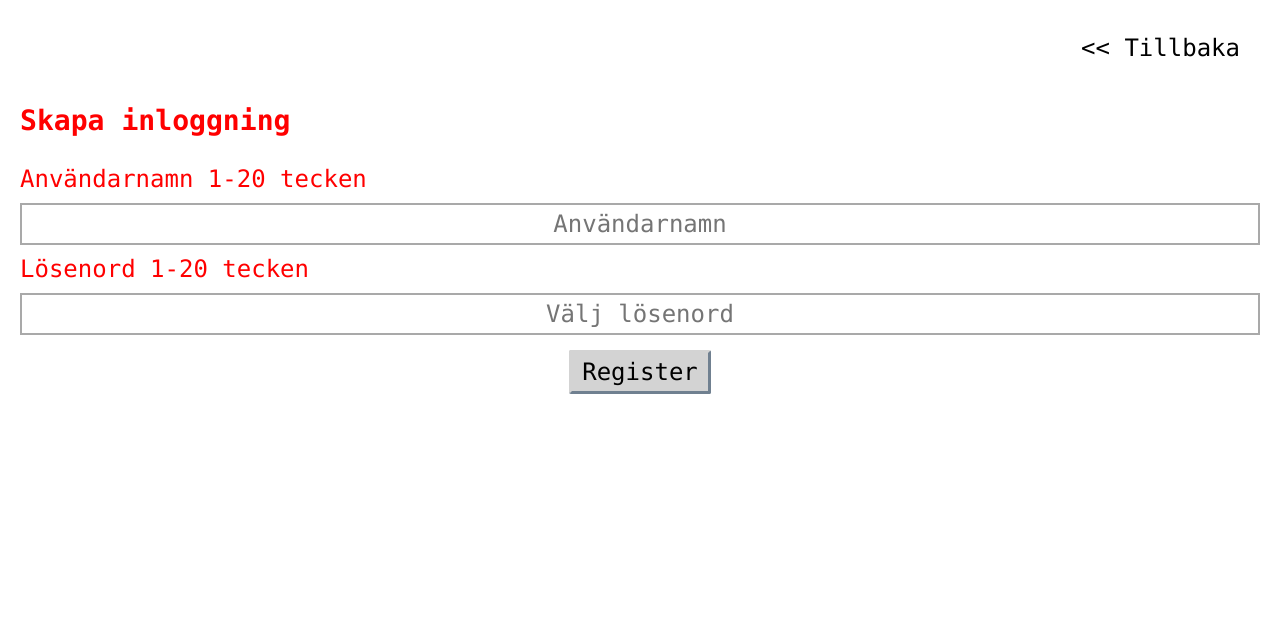
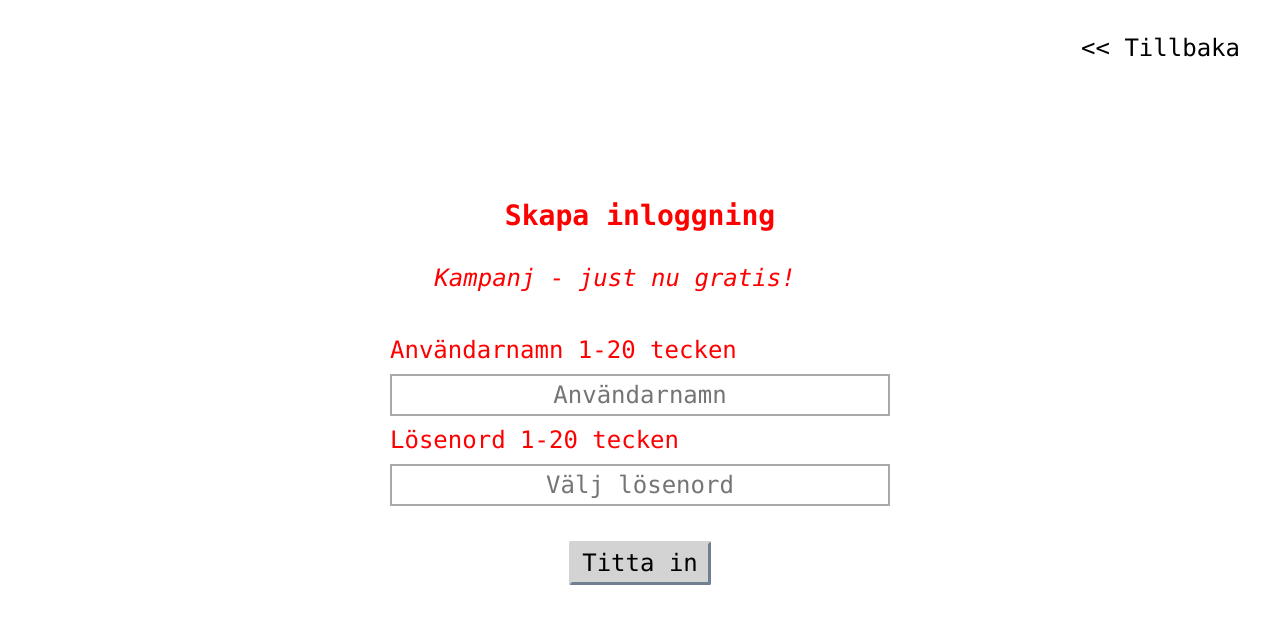
Before and after one commit to AbbeBlubb/vemharbetalat, a React (Create React App) app: page /new in a window 1280 px wide. Shown: the top 624 px of the page. Built offline with nearby package versions, Linux system fonts and the light colour scheme.

Commit message:
NewUser view

```diff
--- a/src/components/ContentWrapper.js
+++ b/src/components/ContentWrapper.js
@@ -2,8 +2,10 @@ import React from 'react';
 
 export function ContentWrapper(props) {
   return (
-    <section className={`content-wrapper content-wrapper__${props.styleType}`}>
-      {props.children}
+    <section className={`content-wrapper content-wrapper__${props.styleType}-first-layer`}>
+      <div className={`content-wrapper__${props.styleType}`}>
+        {props.children}
+      </div>
     </section>
   );
 }
--- a/src/components/Paragraph.js
+++ b/src/components/Paragraph.js
@@ -4,7 +4,10 @@ export function Paragraph(props) {
   return (
     <p
         className='paragraph'
-        style={{textAlign: props.textAlign}}>
+        style={{
+          textAlign: props.textAlign || null,
+          fontStyle: props.fontStyle || null
+        }}>
       {props.children}
     </p>
   );
--- a/src/components/authentication/SignupForm.js
+++ b/src/components/authentication/SignupForm.js
@@ -47,7 +47,7 @@ class SignupForm extends React.Component {
       return new Promise((resolve, reject) => {
         this.setState({ token: data.token || false });
         resolve(data.token);
-      })
+      });
     })
 
     .then(token => {
@@ -69,7 +69,9 @@ class SignupForm extends React.Component {
   render() {
     return (
       <>
-        <form onSubmit={event => this.handleSignup(event)}>
+        <form
+          className={'signup-form'}
+          onSubmit={event => this.handleSignup(event)}>
 
           <label htmlFor='email'>Användarnamn 1-20 tecken</label>
           <input
@@ -93,12 +95,11 @@ class SignupForm extends React.Component {
 
           {this.state.error && <div>{this.state.error.message}</div>}
 
-          <div className={'align-center'}>
+          <div className={'signup-form__submit-button-wrapper'}>
             <Button
               styleType={'retro'}
-              rippleEffect={false}
-              onClick={() => console.log('signupform klick')}>
-              Register
+              rippleEffect={false}>
+              Titta in
             </Button>
           </div>
         </form>
--- a/src/components/views/NewUser.js
+++ b/src/components/views/NewUser.js
@@ -4,6 +4,7 @@ import { Button } from '../Button';
 import { Paragraph } from '../Paragraph';
 import { Navigation } from '../Navigation';
 import SignupForm from '../authentication/SignupForm';
+import { ContentWrapper } from '../contentWrapper';
 
 
 export class NewUser extends React.Component {
@@ -17,11 +18,18 @@ export class NewUser extends React.Component {
           </Button>
         </Navigation>
 
-        <Header level={'h3'}>
-          Skapa inloggning
-        </Header>
+        <ContentWrapper styleType={'middle'}>
+          <Header level={'h3'}>
+            Skapa inloggning
+          </Header>
 
-        <SignupForm />
+          <Paragraph fontStyle={'italic'}>
+            Kampanj - just nu gratis!
+          </Paragraph>
+
+          <SignupForm />
+
+        </ContentWrapper>
       </>
     );
   }
--- a/src/components/views/Start.js
+++ b/src/components/views/Start.js
@@ -7,7 +7,7 @@ import { Navigation } from '../Navigation';
 import { Modal } from '../modals/Modal';
 import { AboutContentForModal } from '../modals/AboutContentForModal';
 import { LoginContentForModal } from '../modals/LoginContentForModal';
-import { ContentWrapper } from '../ContentWrapper';
+import { ContentWrapper } from '../contentWrapper';
 
 
 export function Start(props) {
--- a/src/styles/components/_button.scss
+++ b/src/styles/components/_button.scss
@@ -74,6 +74,10 @@
     border-right: 3px solid slategray;
     border-bottom: 3px solid slategray;
 
+    &:hover {
+      background-color: rgb(228, 225, 225);
+    }
+
     &:active {
       background-color: darkgray;
       border-left: 3px solid slategray;
--- a/src/styles/components/_content-wrapper.scss
+++ b/src/styles/components/_content-wrapper.scss
@@ -1,6 +1,10 @@
 .content-wrapper {
 
   /* Column styleType*/
+
+  &__column-first-layer {
+    //None
+  }
 
   &__column {
     min-height: calc(100vh - 100px);
@@ -16,4 +20,20 @@
       // Smooth responsivity on height because of the &__column min-height: calc(100vh - 100px) of the parent, whereas here on child, height 900 and height 800
     }
   }
+
+  /* Middle styleType */
+
+  &__middle-first-layer {
+    display: flex;
+    flex-direction: column;;
+    align-items: center;
+    justify-content: center;
+    width: 100%;
+    height: 80%;
+  }
+
+  &__middle {
+    max-width: 500px;
+    text-align: center;
+  }
 }
--- /dev/null
+++ b/src/styles/components/authentication/_signup-form.scss
@@ -0,0 +1,9 @@
+.signup-form {
+  margin-top: 40px;
+  text-align: left;
+
+  &__submit-button-wrapper {
+    margin-top: 20px;
+    text-align: center;
+  }
+}
--- a/src/styles/styles.scss
+++ b/src/styles/styles.scss
@@ -22,3 +22,5 @@
 @import 'components/instructions';
 @import 'components/button';
 @import 'components/modals/modal';
+
+@import 'components/authentication/signup-form';
```
